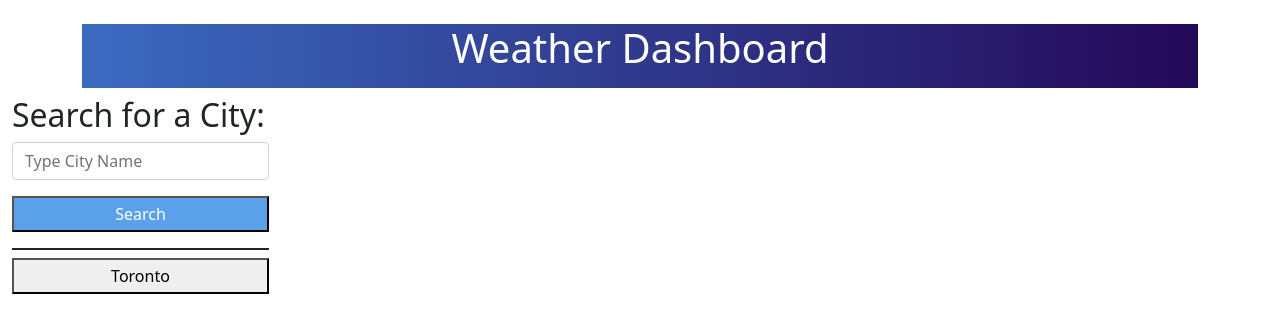
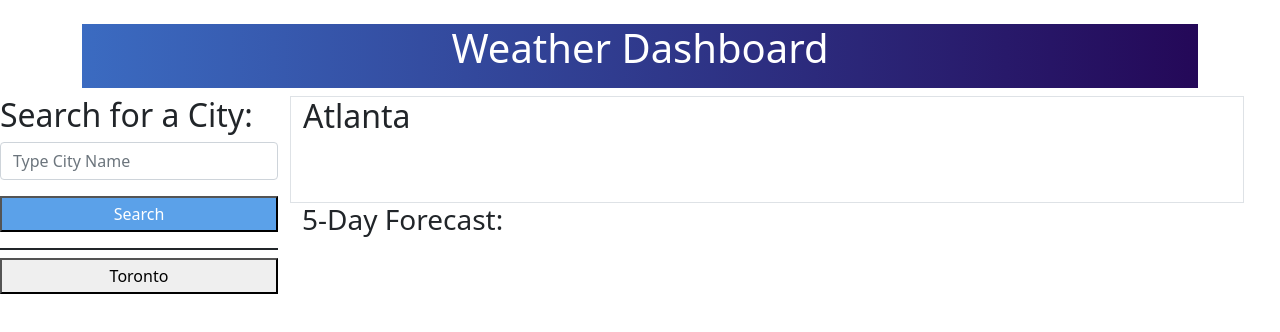
Before and after one commit to DanielArzani/convenient-weather-dashboard, a plain HTML site: page index.html in a window 1280 px wide. Drawn offline with nearby package versions, Linux system fonts and the light colour scheme.

Commit message:
add form and history to left column and create right column

```diff
--- a/index.html
+++ b/index.html
@@ -24,10 +24,9 @@
     </header>
 
     <!-- FLEX CONTAINER FOR BOTH SECTIONS -->
-    <div class="d-flex">
+    <div class="row">
       <!-- INPUT FORM SECTION -->
-      <section>
-        <div class="container">
+      <div class="container row col-3">
         <!-- Header -->
         <h2>Search for a City:</h2>
         <!-- Form -->
@@ -51,7 +50,16 @@
           </div>
         </form>
       </div>
-      </section>
+
+      <div class="container row col-9">
+        <div class="border">
+          <h2>Atlanta <span id="current-time"></span></h2>
+        </div>
+        <div>
+          <h3>5-Day Forecast:</h3>
+        </div>
+      </div>
+      <!-- END -->
     </div>
     <!-- BS Dependencies -->
     <script
```
Lines whose indentation alone changed are shown as unchanged.
